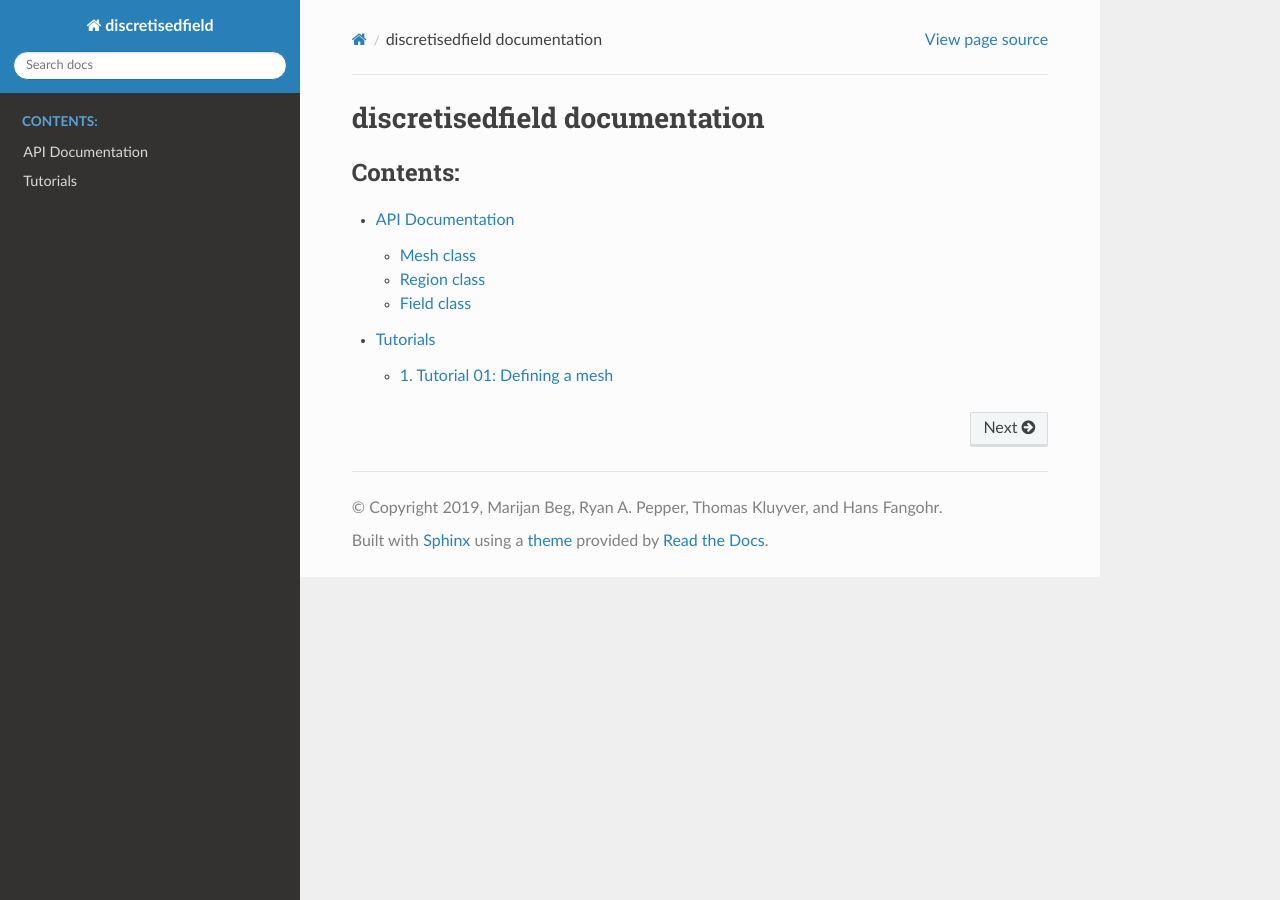
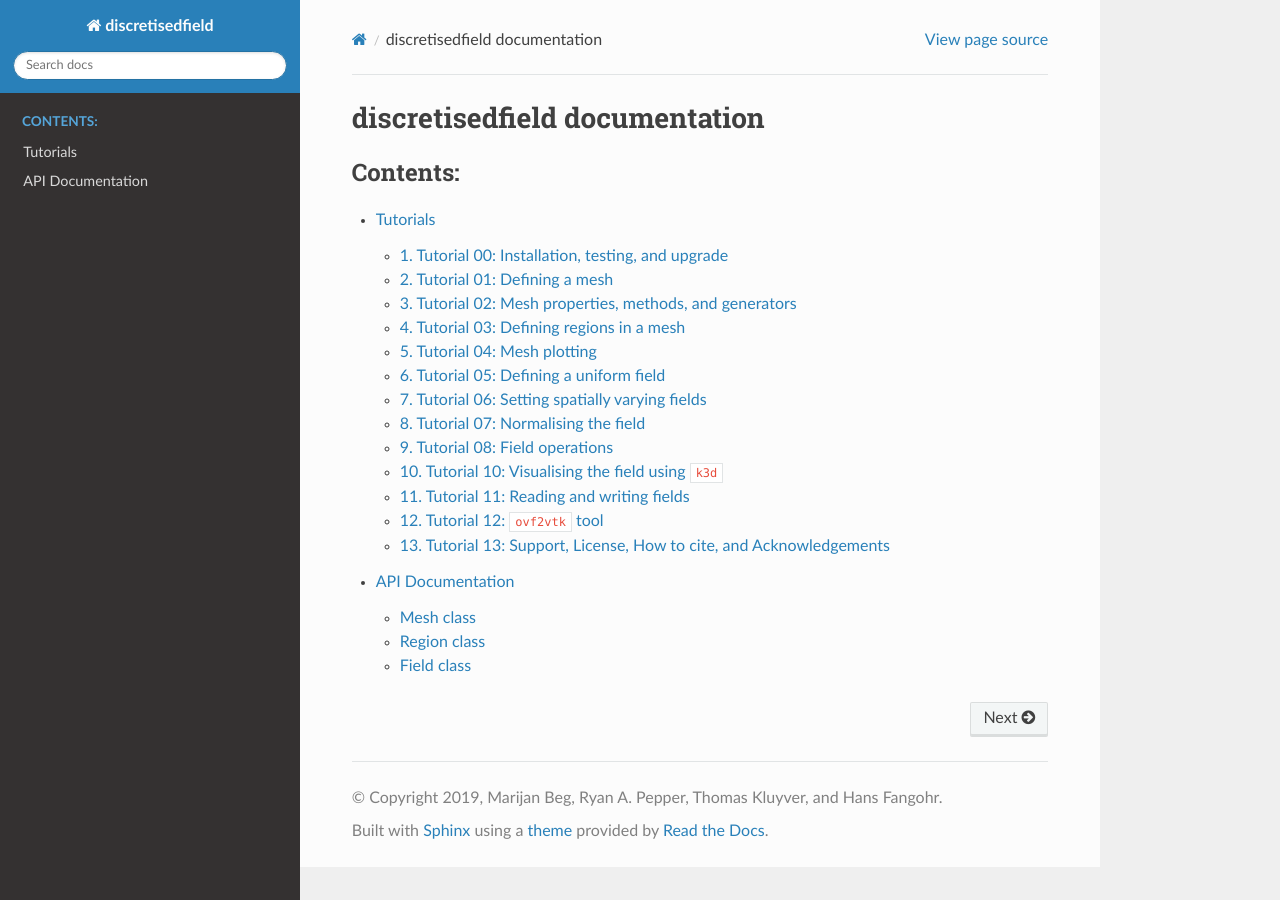
Before and after one commit to ubermag/discretisedfield, a Sphinx documentation site: the page built from docs/index.rst, in a window 1280 px wide. Built offline with Sphinx 7.4.7 and the Read the Docs theme 2.0.0, drawn with Linux system fonts in a browser that asks for light colours; pages that are not in the unit, such as notebooks, are missing from menus.

Commit message:
Add tutorials.

```diff
--- a/docs/index.rst
+++ b/docs/index.rst
@@ -10,5 +10,5 @@
    :maxdepth: 2
    :caption: Contents:
 
+   tutorials
    api_documentation
-   tutorials
--- a/docs/tutorials.rst
+++ b/docs/tutorials.rst
@@ -6,13 +6,17 @@ Tutorials
    :numbered:
    :caption: Contents:
 
+   ipynb/00-tutorial-installation-testing-upgrade
    ipynb/01-tutorial-defining-mesh
-   ipynb/02-tutorial-mesh-properties-and-generators
-   ipynb/03-tutorial-mesh-plotting
-   ipynb/creating_fd_field
-   ipynb/setting_fd_field
-   ipynb/analysing_field
-   ipynb/plotting_field
-   ipynb/saving_reading_oommf_files
-   ipynb/new_interface
-   ipynb/ovf2vtk_script
+   ipynb/02-tutorial-mesh-properties
+   ipynb/03-tutorial-defining-regions
+   ipynb/04-tutorial-mesh-plotting
+   ipynb/05-tutorial-defining-field
+   ipynb/06-tutorial-spatially-varying-field
+   ipynb/07-tutorial-normalising-field
+   ipynb/08-tutorial-field-operations
+   ipynb/09-tutorial-matplotlib-visualisation
+   ipynb/10-tutorial-k3d-visualisation
+   ipynb/11-tutorial-read-write
+   ipynb/12-tutorial-ovf2vtk
+   ipynb/13-tutorial-other
```
